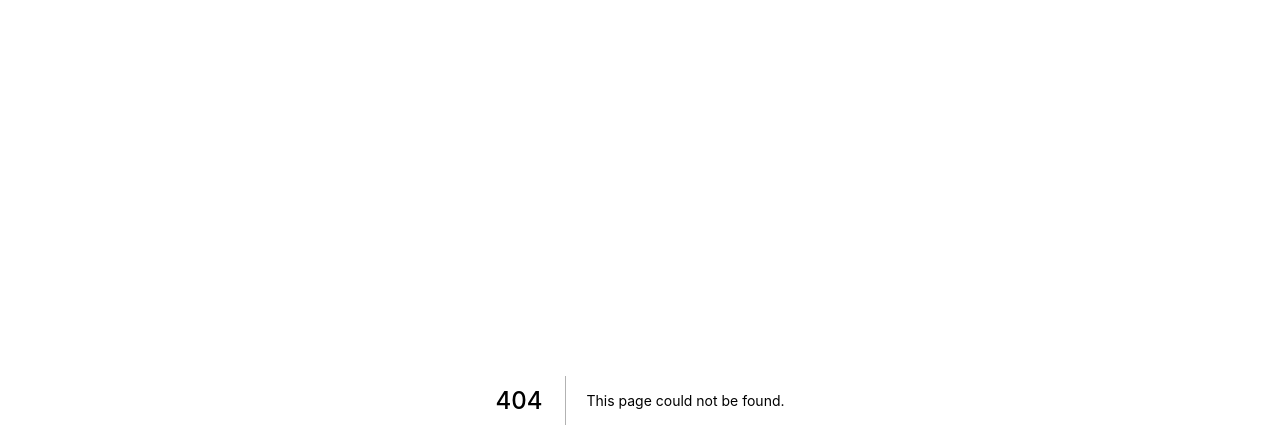
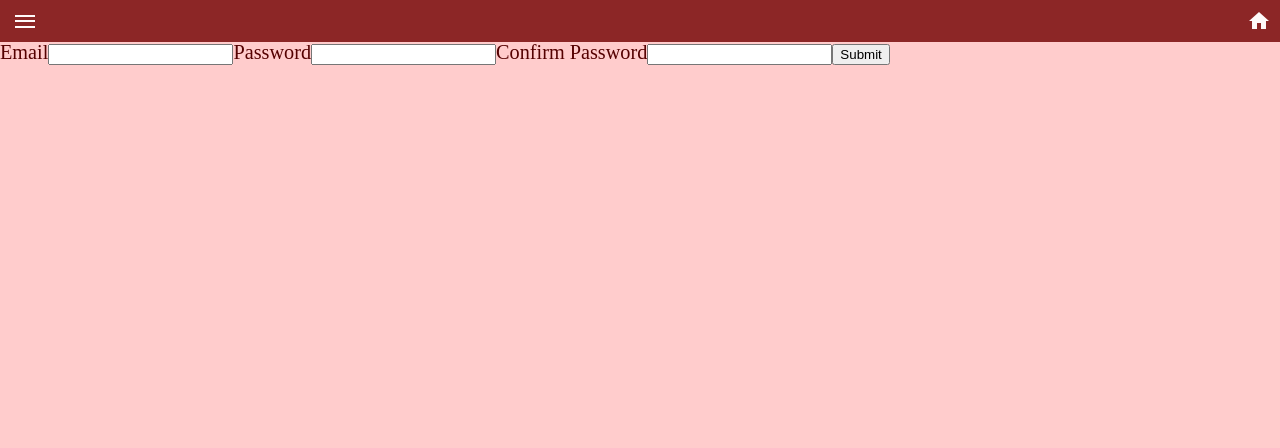
Before and after one commit to ahmedjahmi/new-site, a Next.js app: page /signup in a window 1280 px wide. Before the commit this address had no page. Shown: the top 448 px of the page. Built offline with nearby package versions, Linux system fonts and the light colour scheme.

Commit message:
Add signup page

```diff
--- /dev/null
+++ b/pages/signup.js
@@ -0,0 +1,24 @@
+import Head from 'next/head';
+import Layout from '../components/layout/layout';
+import pageStyles from '../styles/page.module.scss';
+import SignUpForm from '../components/forms/signup/signup';
+
+export default function SignUp() {
+	const userForm = {
+		email: '',
+		password: '',
+		confirmPassword: '',
+	};
+	return (
+		<Layout>
+			<Head>
+				<title>Ahmed Jahmi | Signup</title>
+			</Head>
+			<div className={pageStyles.signupPageContainer}>
+				<div className={pageStyles.signupFormContainer}>
+					<SignUpForm formId='signup-form' userForm={userForm} />
+				</div>
+			</div>
+		</Layout>
+	);
+}
```
